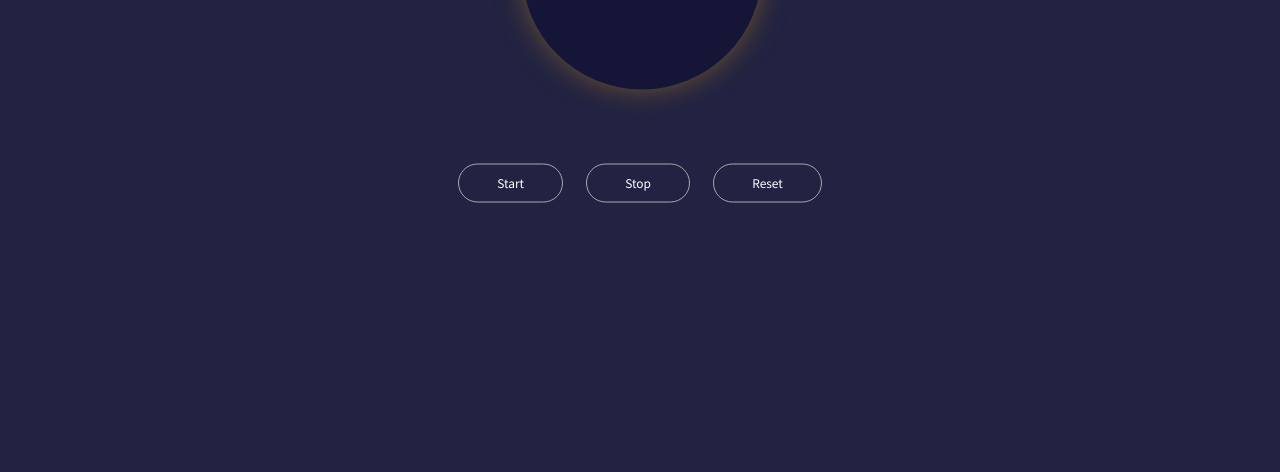
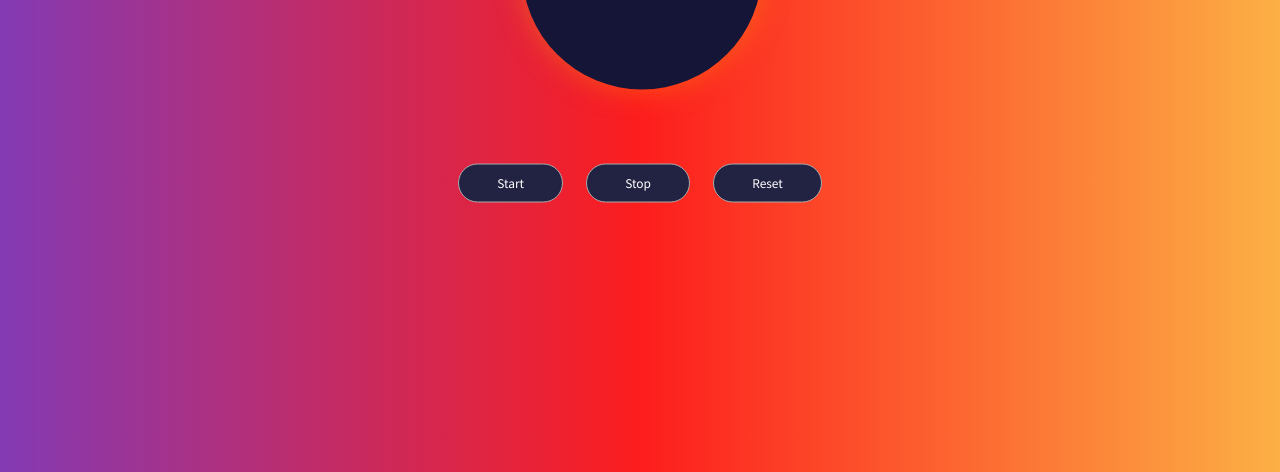
Before and after one commit to Johnblesson/stopwatch.github.io, a plain HTML site: page index.html in a window 1280 px wide. Shown: the part 328-800 px from the top of the page. Drawn offline with Linux system fonts and the light colour scheme.

Commit message:
changing background color

```diff
--- a/style.css
+++ b/style.css
@@ -6,7 +6,8 @@
 }
 
 .container{
-    background-color: #222242;
+    background: rgb(131,58,180);
+    background: linear-gradient(90deg, rgba(131,58,180,1) 0%, rgba(253,29,29,1) 50%, rgba(252,176,69,1) 100%);
     height: 100vh;
     width: 100%;
     text-align: center;
```
